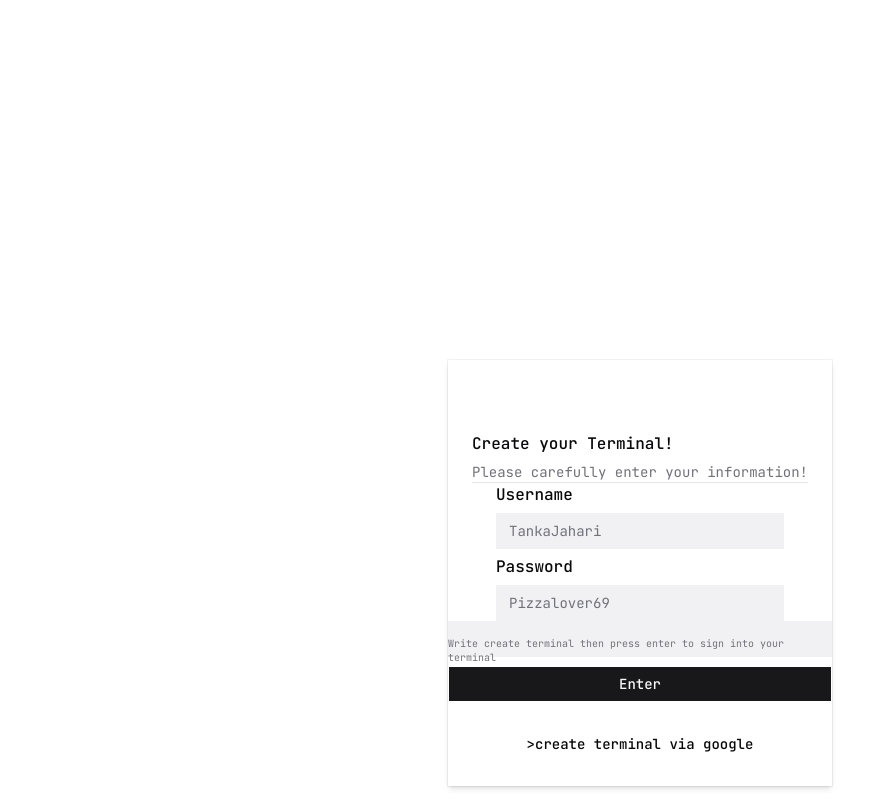
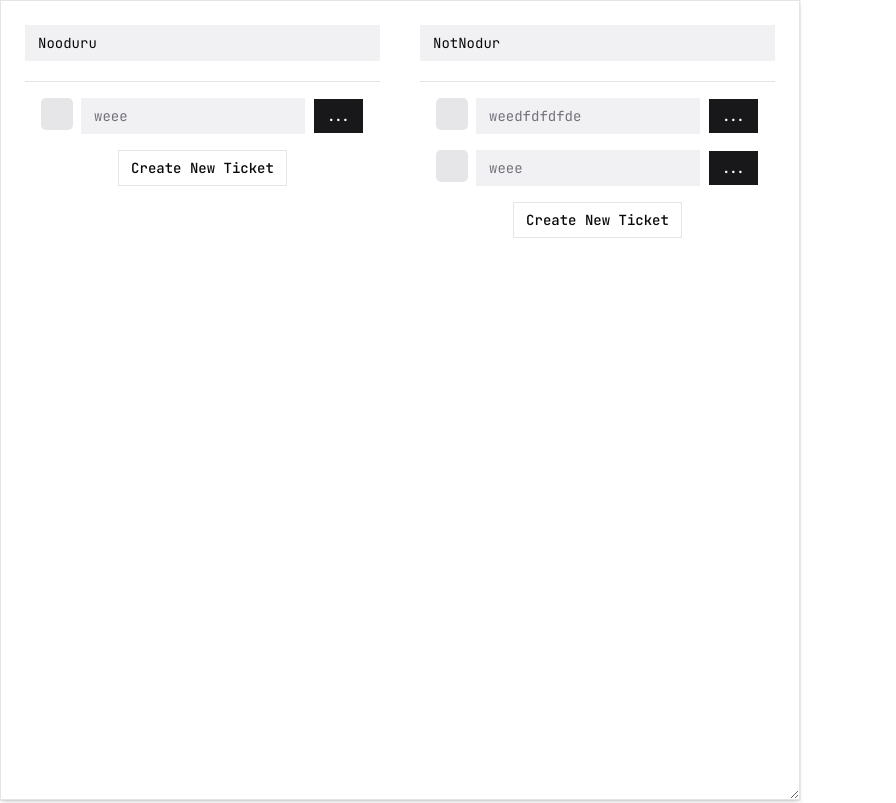
Before and after one commit to sukunaidev/iterationscli, a Next.js app: page /auth/sign-up in a window 1280 px wide. Shown: the top 803 px of the page, without its empty margins (0-896 px from the left). Built offline with nearby package versions, Linux system fonts and the light colour scheme.

Commit message:
front end work of a kanban board. creating tickets in a column works. creating new rows is now a work in progress

```diff
--- a/app/auth/sign-up/page.tsx
+++ b/app/auth/sign-up/page.tsx
@@ -33,11 +33,11 @@ function SignUpPage() {
 
     try {
       const { error } = await authClient.SignUpWithPassword({ password, username });
-      if(error){
+      if (error) {
         console.log("Could not sign in:", error);
       }
       router.push("/dashboard");
-    } catch(error){
+    } catch (error) {
       console.log("Could not sign in: Serverside exception: ", error);
     }
   }
@@ -57,7 +57,7 @@ function SignUpPage() {
 
   return (
     <div>
-      {/* <KamakoBoard /> */}
+      {<KamakoBoard />}
       <div>
         <div className="flex justify-center mt-90">
           <Card className="w-full max-w-sm">
--- a/components/shapes/KamakoBoard.tsx
+++ b/components/shapes/KamakoBoard.tsx
@@ -1,5 +1,5 @@
 'use client'
-import React from "react";
+import React, { DO_NOT_USE_OR_YOU_WILL_BE_FIRED_EXPERIMENTAL_MEDIA_SRC_TYPES } from "react";
 import { useState } from "react";
 import { ResizableHandle, ResizablePanel, ResizablePanelGroup } from "../ui/resizable";
 import { CardHeader, Card, CardContent, CardDescription } from "../ui/card";
@@ -8,100 +8,94 @@ import { Checkbox } from "../ui/checkbox";
 import { Button } from "../ui/button";
 import { Separator } from "../ui/separator";
 
-interface Kamako {
-  ticketID: number;
-  ticketName: string;
+
+// Ticket Type, this is a ticket object
+//Column type, a column object that can have multiple tickets
+type Ticket = {
+  id: number
+  text: string
 }
-function KamakoBoard() {
-  const [rowNextID, setRowNextID] = useState(2)
-  const [headerNextID, setheaderNextID] = useState(0)
-  const [headers, setHeaders] = useState([
-    { id: headerNextID }
-  ]);
-  const [rows, setRows] = useState<React.ReactNode[]>([]);
+type Column = {
+  id: number
+  headerName: string
+  tickets: Ticket[]
+}
 
 
-  const addColumn = () => {
-    setHeaders((prev) => {
-      const newColumn = {
-        id: prev.length + 1
-      }
-      return [...prev, newColumn]
-    })
-    setheaderNextID((prev) => prev + 1)
 
+function KamakoBoard() {
+  const [columns, setColumns] = useState<Column[]>([
+    {
+      id: 1,
+      headerName: "Nooduru",
+      tickets: [{ id: 1, text: "weee" }]
+    },
+    {
+      id: 2,
+      headerName: "NotNodur",
+      tickets: [{ id: 1, text: "weedfdfdfde" }, { id: 2, text: "weee" }]
+
+    }
+  ])
+
+  const addTicketSubmit = (columnsID: number) => {
+    setColumns((prev) =>
+      prev.map((columns) => {
+        if (columns.id !== columnsID) return columns
+
+        const newTicket = {
+          id: Date.now(),
+          text: "Empty Ticket.."
+        }
+
+        return {
+          ...columns,
+          tickets: [...columns.tickets, newTicket]
+        }
+      })
+    )
   }
 
-  const addRow = () => {
-    const newRow = "newRow"
-    setRows((prev) => [...prev, newRow])
-  }
 
 
   return (
     /*Top Part of this div is an attempt to making a functing Kanban board using the table function */
     <div >
       <div>
-        <Card className="w-200 h-200 resize overflow-auto border flex flex-col p-2">
-          <table className="w-full table-fixed">
-            <thead>
-              <tr>
+        <Card className="w-200 h-200 resize overflow-auto border ">
+          <CardHeader>
+            <div className="flex gap-10" >
+              {columns.map((column) => (
+                <div key={column.id}>
+                  <Input value={column.headerName}></Input>
+                  <Separator className="mt-5" />
 
-                <th>
-                  <CardHeader className="flex justify-center gap-2" >
-                    <Input placeholder="name of this column"></Input>
-                    <CardDescription>{0}</CardDescription>
-                  </CardHeader>
-                  <Separator className="mt-5  flex flex-col gap-5" />
+                  <div className="flex flex-col p-2">
+                    {column.tickets.map((ticket) =>
+                      <div key={ticket.id}>
+                        <div className=" flex justify-center gap-2 p-2">
+                          <Checkbox className="w-8 h-8 "></Checkbox>
+                          <Input placeholder={ticket.text}></Input>
+                          <Button>...</Button>
+                        </div>
 
-                </th>
-                {headers.map((head) => (
-                  <th>
-                    <CardHeader className="flex justify-center ">
-                      <Input placeholder="name of this column"></Input>
-                    </CardHeader>
-                    <Separator className="mt-5 flex flex-col gap-5" />
-                    <CardDescription>{head.id}</CardDescription>
-                  </th>
+                      </div>
 
-                ))}
-                <th>
-                  <Button onClick={addColumn}>+</Button>
-                </th>
+                    )}
+                  </div>
+                  <div className="flex justify-center">
+                    <Button variant={"outline"} onClick={() => addTicketSubmit(column.id)}>Create New Ticket</Button>
+                  </div>
+                </div>
+              ))}
 
 
-              </tr>
-            </thead>
-            <tbody>
-              <CardContent >
-                <td>
-                  <div className="flex flex-col gap-5">
-                    <div className="flex justify-center gap-2">
-                      <Checkbox className="w-8 h-8 "></Checkbox>
-                      <Input></Input>
-                      <Button >...</Button>
-                    </div>
-                    {rows.map((row) => (
-                      <td>
-                        <div className="flex justify-center gap-2">
-                          <Checkbox className="w-8 h-8 "></Checkbox>
-                          <Input></Input>
-                          <Button onClick={addRow}>...</Button>
-                        </div>
-                      </td>
-                    ))}
+            </div>
 
-                    <Button onClick={addRow} className="mt-auto border p-2" variant={"outline"}>Create A New Ticket</Button>
-                  </div>
-                </td>
-              </CardContent>
-            </tbody>
-          </table>
 
+          </CardHeader>
         </Card>
       </div>
-
-
 
       <Card className="w-72 h-72 resize overflow-auto border flex flex-col p-2" style={{
         border: "1px solid black",
```
Lines whose indentation alone changed are shown as unchanged.
